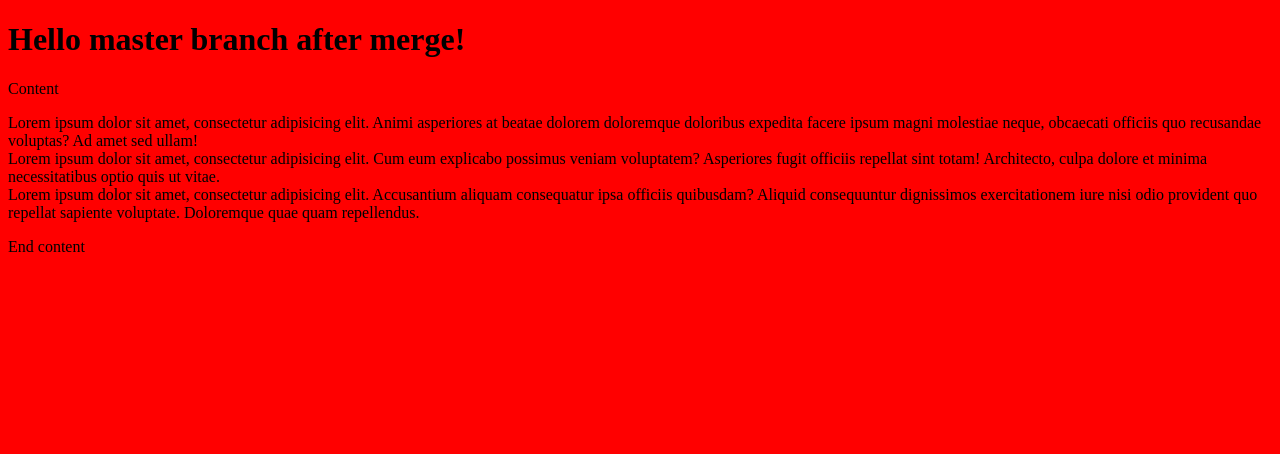
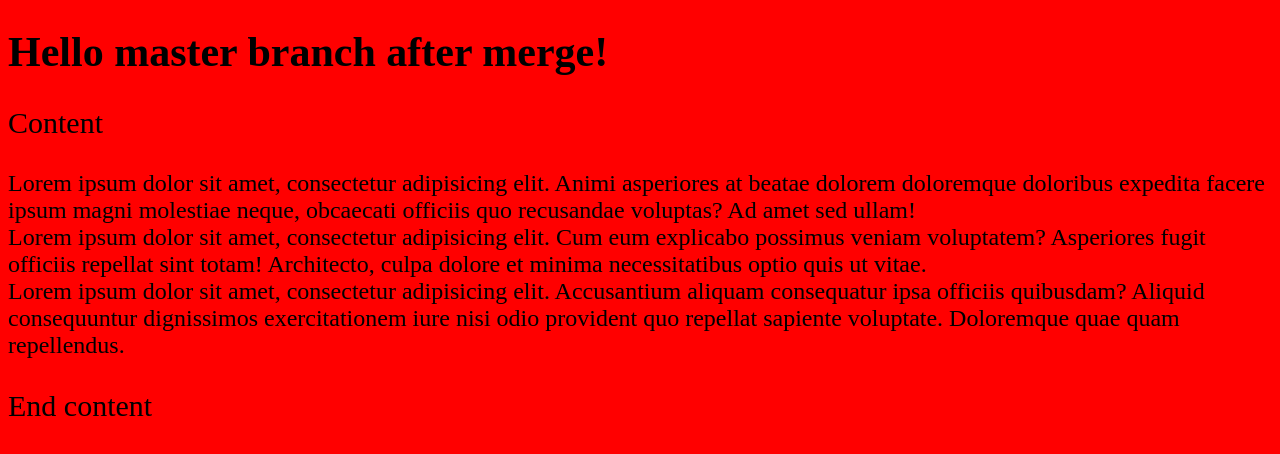
Before and after one commit to IGOR-88/site, a plain HTML site: page index.html in a window 1280 px wide. Drawn offline with Linux system fonts and the light colour scheme.

Commit message:
set font sizes

```diff
--- a/style.css
+++ b/style.css
@@ -1,3 +1,15 @@
 body {
     background: red;
 }
+
+h1 {
+    font-size: 42px;
+}
+
+p {
+    font-size: 30px;
+}
+
+body div{
+    font-size: 24px;
+}
```
